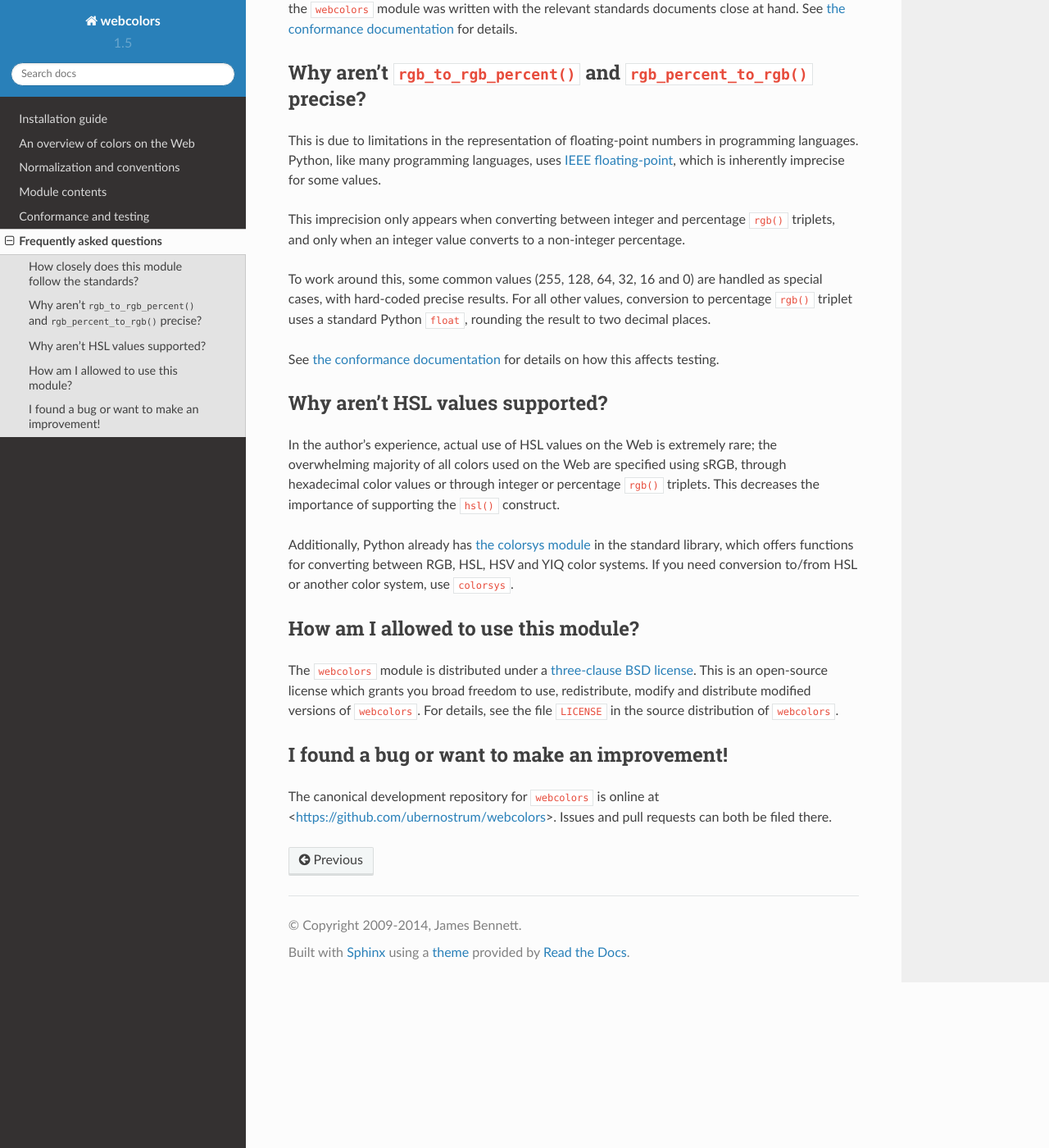
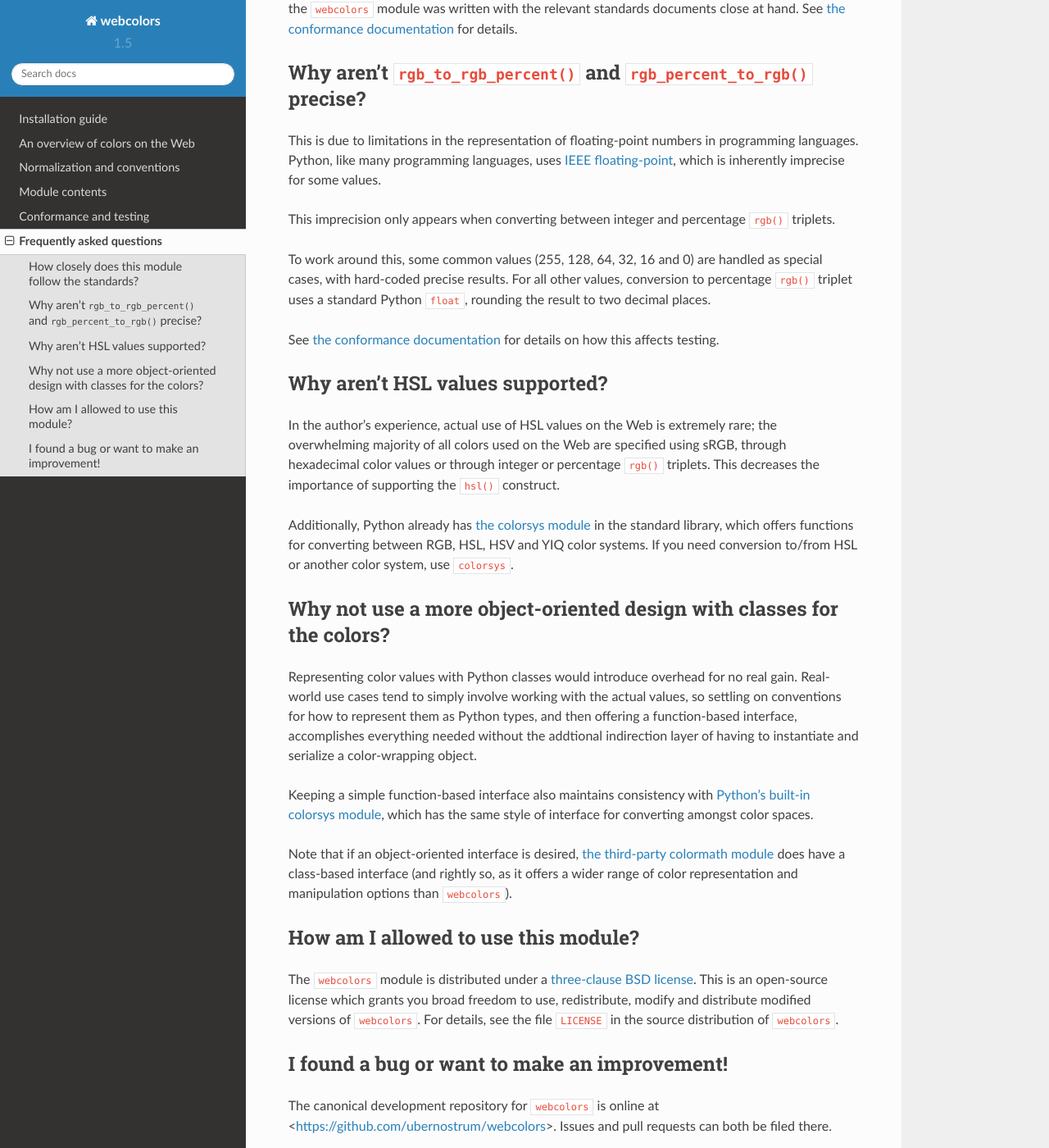
Before and after one commit to ubernostrum/webcolors, a Sphinx documentation site: the page built from docs/faq.rst, in a window 1280 px wide and 1400 px high, scrolled down 290 px. Shown: the whole window at 82% size. Built offline with Sphinx 7.4.7 and the Read the Docs theme 2.0.0, drawn with Linux system fonts in a browser that asks for light colours.

```diff
--- a/docs/faq.rst
+++ b/docs/faq.rst
@@ -27,8 +27,7 @@ languages, uses `IEEE floating-point
 inherently imprecise for some values.
 
 This imprecision only appears when converting between integer and
-percentage ``rgb()`` triplets, and only when an integer value converts
-to a non-integer percentage.
+percentage ``rgb()`` triplets.
 
 To work around this, some common values (255, 128, 64, 32, 16 and 0)
 are handled as special cases, with hard-coded precise results. For all
@@ -56,6 +55,28 @@ another color system, use ``colorsys``.
 .. _the colorsys module: http://docs.python.org/library/colorsys.html
 
 
+Why not use a more object-oriented design with classes for the colors?
+----------------------------------------------------------------------
+
+Representing color values with Python classes would introduce overhead
+for no real gain. Real-world use cases tend to simply involve working
+with the actual values, so settling on conventions for how to
+represent them as Python types, and then offering a function-based
+interface, accomplishes everything needed without the addtional
+indirection layer of having to instantiate and serialize a
+color-wrapping object.
+
+Keeping a simple function-based interface also maintains consistency
+with `Python's built-in colorsys module
+<https://docs.python.org/library/colorsys.html>`_, which has the same
+style of interface for converting amongst color spaces.
+
+Note that if an object-oriented interface is desired, `the third-party
+colormath module <https://pypi.python.org/pypi/colormath/>`_ does have
+a class-based interface (and rightly so, as it offers a wider range of
+color representation and manipulation options than ``webcolors``).
+
+
 How am I allowed to use this module?
 ------------------------------------
 
```
Also changed, not shown: docs/colors.rst (+25 -27 lines), docs/contents.rst (+19 -13 lines), docs/conventions.rst (+7 -6 lines).
